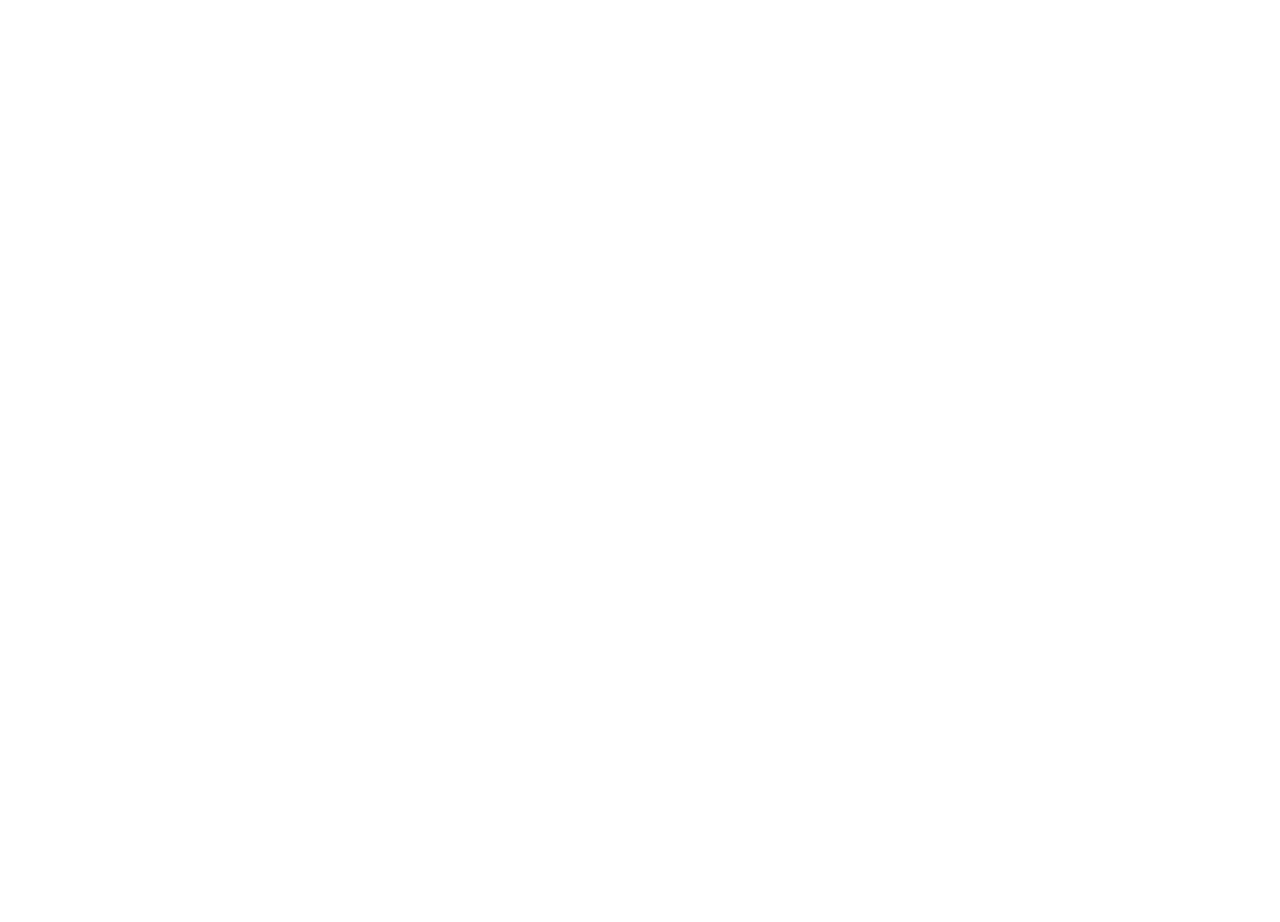
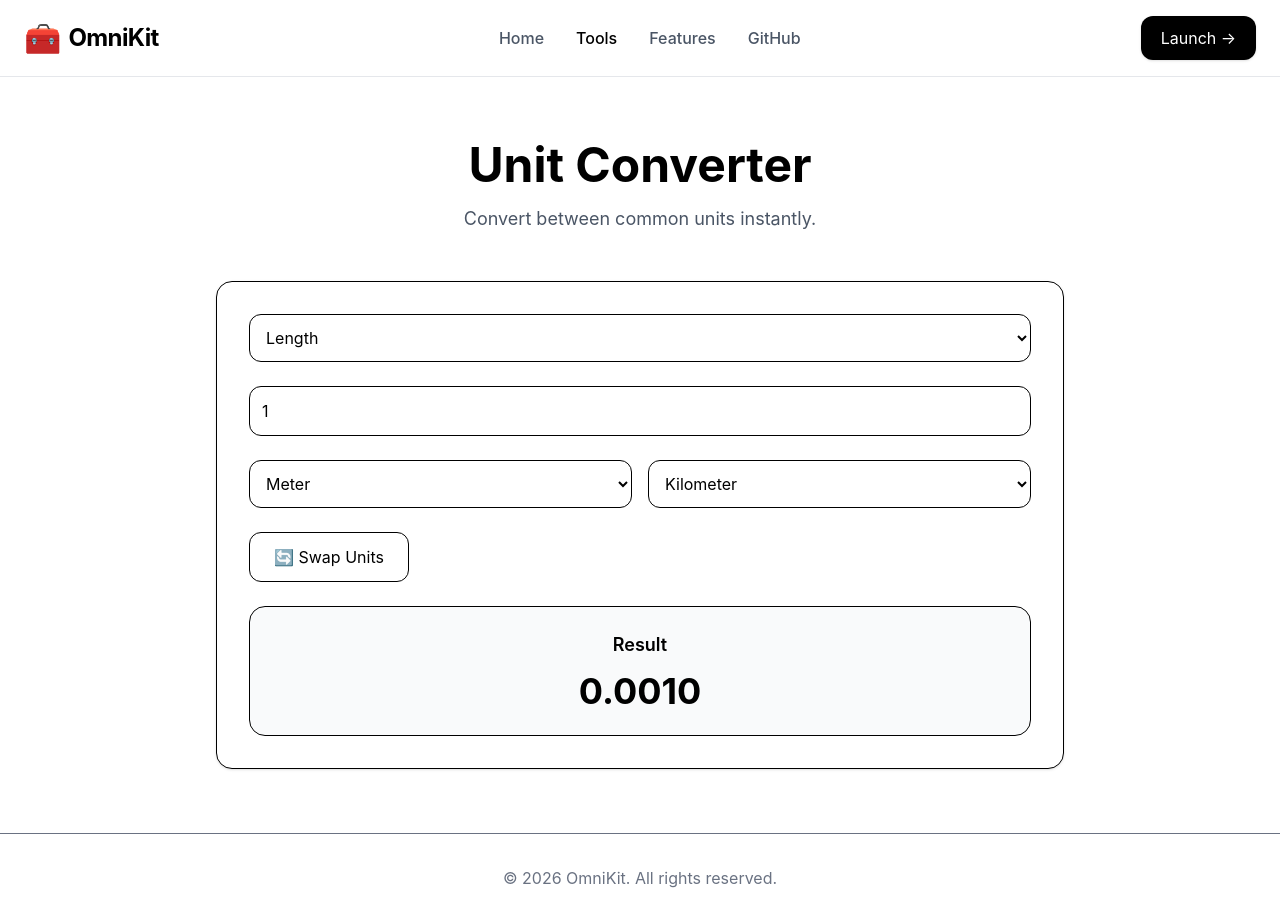
Before and after one commit to Subhashkolanu/OmniKit, a React (Vite) app: page /tools/unit-converter in a window 1280 px wide. Before the commit this address had no page. Before the commit the page ends 800 px from the top, so only its background shows below. Built offline with nearby package versions, Linux system fonts and the light colour scheme.

Commit message:
feat: add unit converter

```diff
--- a/src/App.jsx
+++ b/src/App.jsx
@@ -8,6 +8,7 @@
 import QRCodeGenerator from "./tools/QRCodeGenerator";
 import JSONFormatter from "./tools/JSONFormatter";
 import TextCaseConverter from "./tools/TextCaseConverter";
+import UnitConverter from "./tools/UnitConverter";
 
 function App() {
   return (
@@ -38,6 +39,10 @@
   path="/tools/text-case-converter"
   element={<TextCaseConverter />}
 />
+<Route
+  path="/tools/unit-converter"
+  element={<UnitConverter />}
+/>
     </Routes>
 
   );
--- a/src/data/tools.js
+++ b/src/data/tools.js
@@ -39,22 +39,14 @@
     icon: "🔤",
     path: "/tools/text-case-converter",
   },
-  {
-    id: 6,
-    name: "Image Compressor",
-    category: "Image",
-    description: "Compress images without losing quality.",
-    icon: "🖼️",
-    path: "/tools/image-compressor",
-  },
-  {
-    id: 7,
-    name: "PDF Merger",
-    category: "PDF",
-    description: "Merge multiple PDF files into one.",
-    icon: "📄",
-    path: "/tools/pdf-merger",
-  },
+{
+  id: 6,
+  name: "Unit Converter",
+  category: "Utility",
+  description: "Convert length, weight and volume instantly.",
+  icon: "📏",
+  path: "/tools/unit-converter",
+},
 ];
 
 export default tools;
--- /dev/null
+++ b/src/tools/UnitConverter/conversions.js
@@ -0,0 +1,29 @@
+export const categories = {
+  Length: {
+    Meter: 1,
+    Kilometer: 1000,
+    Centimeter: 0.01,
+    Millimeter: 0.001,
+  },
+
+  Weight: {
+    Kilogram: 1,
+    Gram: 0.001,
+    Pound: 0.453592,
+  },
+
+  Volume: {
+    Liter: 1,
+    Milliliter: 0.001,
+  },
+};
+
+export function convert(category, from, to, value) {
+  const units = categories[category];
+
+  if (!units) return "";
+
+  const meters = Number(value) * units[from];
+
+  return (meters / units[to]).toFixed(4);
+}
--- /dev/null
+++ b/src/tools/UnitConverter/index.jsx
@@ -0,0 +1,99 @@
+import { useEffect, useState } from "react";
+import ToolLayout from "../../layouts/ToolLayout";
+import { categories, convert } from "./conversions";
+
+export default function UnitConverter() {
+  const categoryNames = Object.keys(categories);
+
+  const [category, setCategory] = useState(categoryNames[0]);
+  const [fromUnit, setFromUnit] = useState(Object.keys(categories[categoryNames[0]])[0]);
+  const [toUnit, setToUnit] = useState(Object.keys(categories[categoryNames[0]])[1]);
+  const [value, setValue] = useState(1);
+  const [result, setResult] = useState("");
+
+  useEffect(() => {
+    setResult(convert(category, fromUnit, toUnit, value));
+  }, [category, fromUnit, toUnit, value]);
+
+  useEffect(() => {
+    const units = Object.keys(categories[category]);
+    setFromUnit(units[0]);
+    setToUnit(units[1]);
+  }, [category]);
+
+  function swapUnits() {
+    setFromUnit(toUnit);
+    setToUnit(fromUnit);
+  }
+
+  const units = Object.keys(categories[category]);
+
+  return (
+    <ToolLayout
+      title="Unit Converter"
+      description="Convert between common units instantly."
+    >
+      <div className="space-y-6">
+
+        <select
+          value={category}
+          onChange={(e) => setCategory(e.target.value)}
+          className="w-full border rounded-xl p-3"
+        >
+          {categoryNames.map((item) => (
+            <option key={item}>{item}</option>
+          ))}
+        </select>
+
+        <input
+          type="number"
+          value={value}
+          onChange={(e) => setValue(e.target.value)}
+          className="w-full border rounded-xl p-3"
+        />
+
+        <div className="grid md:grid-cols-2 gap-4">
+
+          <select
+            value={fromUnit}
+            onChange={(e) => setFromUnit(e.target.value)}
+            className="border rounded-xl p-3"
+          >
+            {units.map((unit) => (
+              <option key={unit}>{unit}</option>
+            ))}
+          </select>
+
+          <select
+            value={toUnit}
+            onChange={(e) => setToUnit(e.target.value)}
+            className="border rounded-xl p-3"
+          >
+            {units.map((unit) => (
+              <option key={unit}>{unit}</option>
+            ))}
+          </select>
+
+        </div>
+
+        <button
+          onClick={swapUnits}
+          className="border px-6 py-3 rounded-xl hover:bg-gray-100 transition"
+        >
+          🔄 Swap Units
+        </button>
+
+        <div className="border rounded-2xl p-6 bg-gray-50 text-center">
+          <h3 className="text-lg font-semibold">
+            Result
+          </h3>
+
+          <p className="text-4xl font-bold mt-3">
+            {result}
+          </p>
+        </div>
+
+      </div>
+    </ToolLayout>
+  );
+}
```
